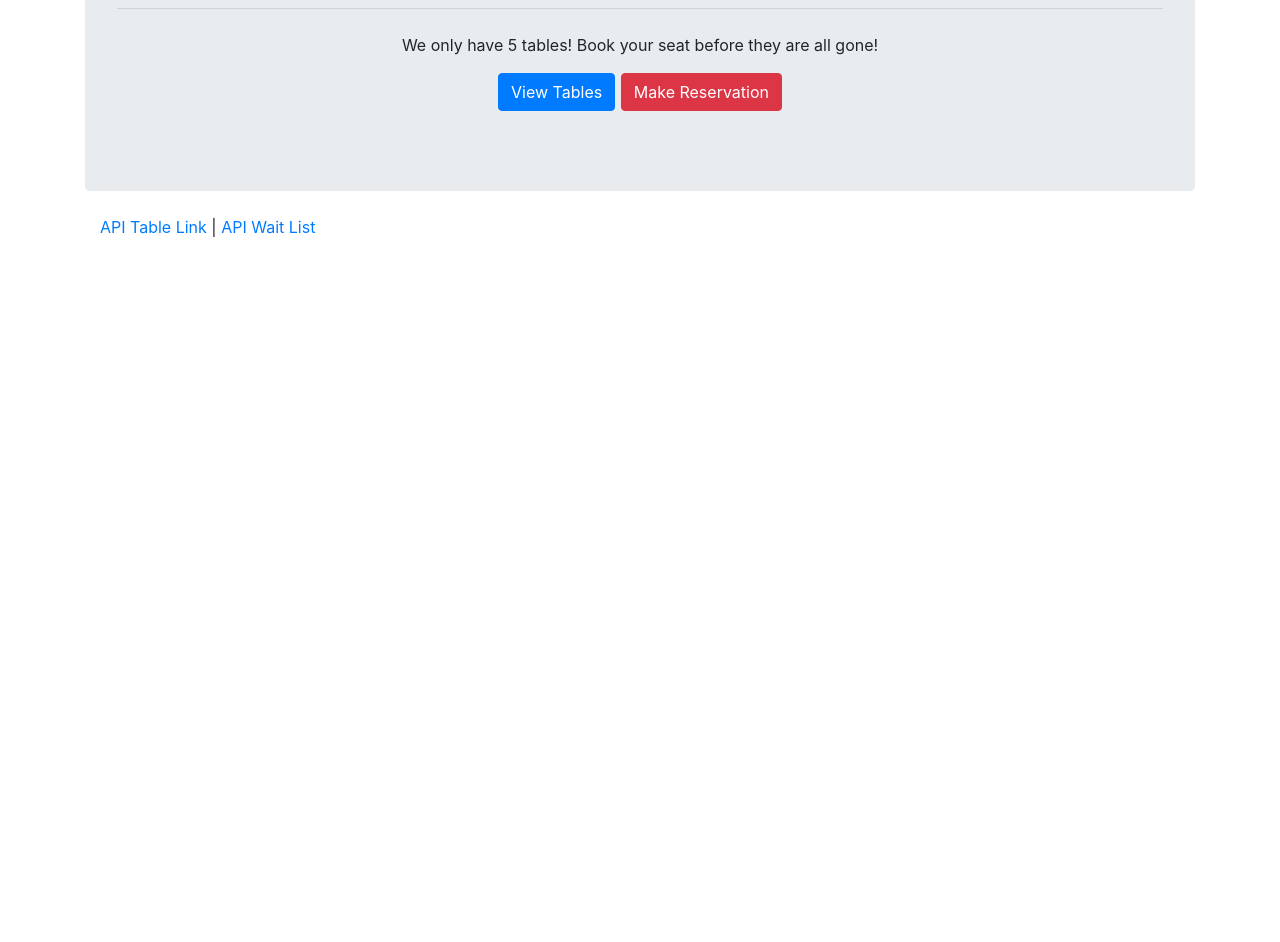
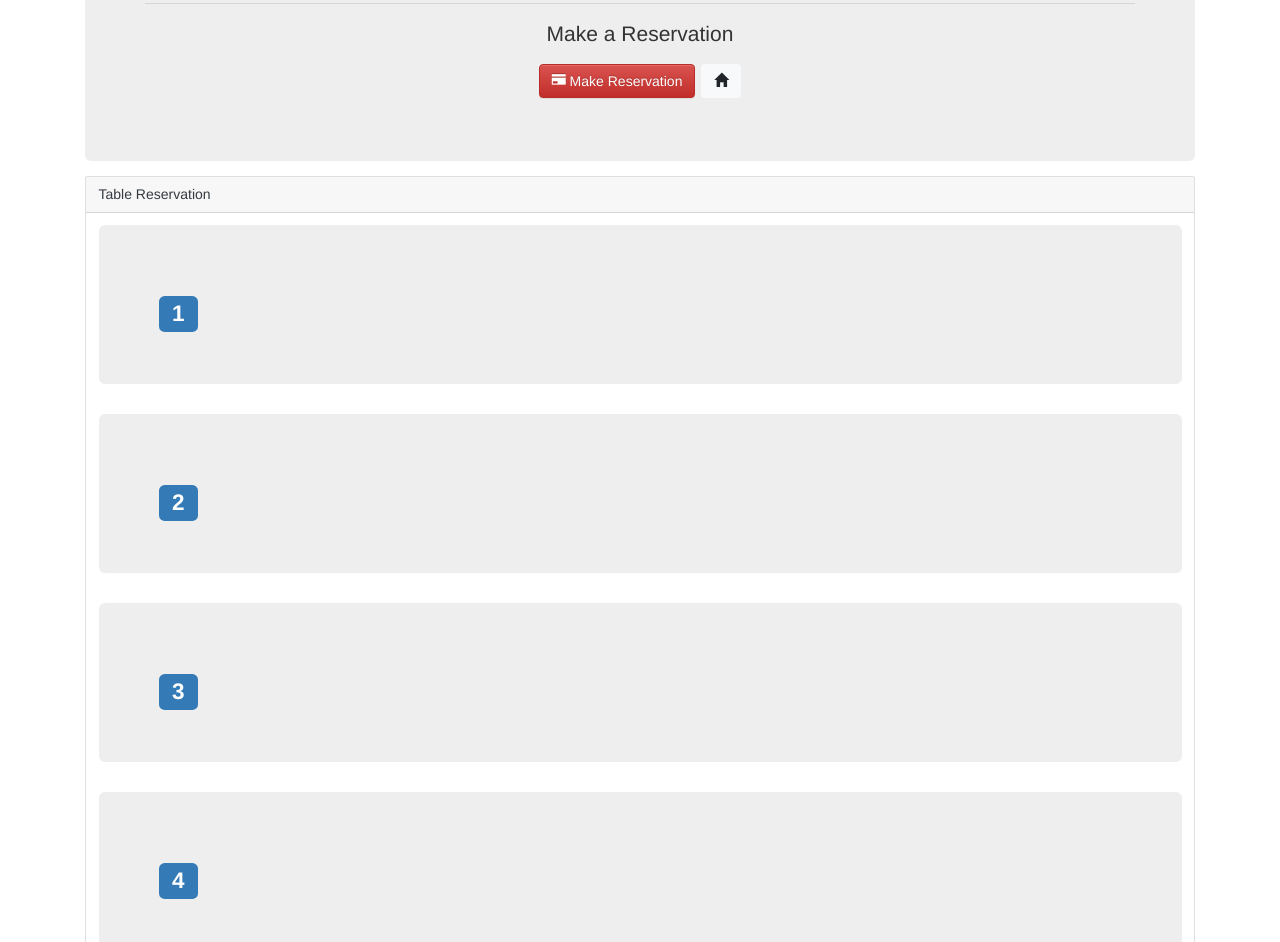
Before and after one commit to K-ai30/restaurant-waitlist, a website: page public/html/tables.html in a window 1280 px wide. Shown: the part 171-1113 px from the top of the page. Before the commit the page ends 800 px from the top, so only its background shows below. Drawn offline with nearby package versions, Linux system fonts and the light colour scheme.

Commit message:
changes to table page layout

```diff
--- a/public/html/tables.html
+++ b/public/html/tables.html
@@ -11,17 +11,42 @@
     <script src="https://kit.fontawesome.com/5599b5ab1b.js" crossorigin="anonymous"></script>
 </head>
 <body>
-    <div class=" container">
+  <div class=" container">
     <div class="jumbotron text-center  my-4">
         <h1 class="display-4"><i class="fab fa-hotjar"></i>Hot Restaurant</h1>
         <hr class="my-4">
-        <p>We only have 5 tables! Book your seat before they are all gone!</p>
+        <p>Make a Reservation</p>
         <p class="lead">
-          <!-- <a class="btn btn-primary btn-lg" href="#" role="button">Learn more</a> -->
-          <button type="button" class="btn btn-primary">View Tables</button>
-          <button type="button" class="btn btn-danger">Make Reservation</button>
+          <button type="button" class="btn btn-danger"><i class="glyphicon glyphicon-credit-card"></i> Make Reservation</button>
+          <button type="button" class="btn btn-light"><i class="glyphicon glyphicon-home"></i></button>
         </p>
       </div>
+      <div class="card mb-4 ">
+        <div class="card-header blue-light text-dark">
+            Table Reservation
+          </div>
+      <div class="card-body mb-3">
+        <form role="form">
+          <div class="jumbotron jumbotron-fluid">
+            <h2 style="font-size: 30px;"><span class="label label-primary">1</span></h2>
+          </div>
+          <div class="jumbotron jumbotron-fluid">
+            <h2 style="font-size: 30px;"><span class="label label-primary">2</span></h2>
+          </div>
+          <div class="jumbotron jumbotron-fluid">
+            <h2 style="font-size: 30px;"><span class="label label-primary">3</span></h2>
+          </div>
+          <div class="jumbotron jumbotron-fluid">
+            <h2 style="font-size: 30px;"><span class="label label-primary">4</span></h2>
+          </div>
+          <div class="jumbotron jumbotron-fluid">
+            <h2 style="font-size: 30px;"><span class="label label-primary">5</span></h2>
+          </div>
+
+        </form>
+      </div>
+      </div>
+    </div>
 
       <footer class="footer">
         <div class="container">
@@ -29,6 +54,15 @@
           <a href="">API Wait List</a></p>
         </div>
       </footer>
-    </div>
+  </div>
+
+<!-- Latest compiled and minified CSS -->
+<link rel="stylesheet" href="https://maxcdn.bootstrapcdn.com/bootstrap/3.3.7/css/bootstrap.min.css" integrity="sha384-BVYiiSIFeK1dGmJRAkycuHAHRg32OmUcww7on3RYdg4Va+PmSTsz/K68vbdEjh4u" crossorigin="anonymous">
+
+<!-- Optional theme -->
+<link rel="stylesheet" href="https://maxcdn.bootstrapcdn.com/bootstrap/3.3.7/css/bootstrap-theme.min.css" integrity="sha384-rHyoN1iRsVXV4nD0JutlnGaslCJuC7uwjduW9SVrLvRYooPp2bWYgmgJQIXwl/Sp" crossorigin="anonymous">
+
+<!-- Latest compiled and minified JavaScript -->
+<script src="https://maxcdn.bootstrapcdn.com/bootstrap/3.3.7/js/bootstrap.min.js" integrity="sha384-Tc5IQib027qvyjSMfHjOMaLkfuWVxZxUPnCJA7l2mCWNIpG9mGCD8wGNIcPD7Txa" crossorigin="anonymous"></script>
 </body>
 </html>
```
Also changed, not shown: Templates/reserve.html (+2 -0 lines), Templates/tables.html (+1 -0 lines).
